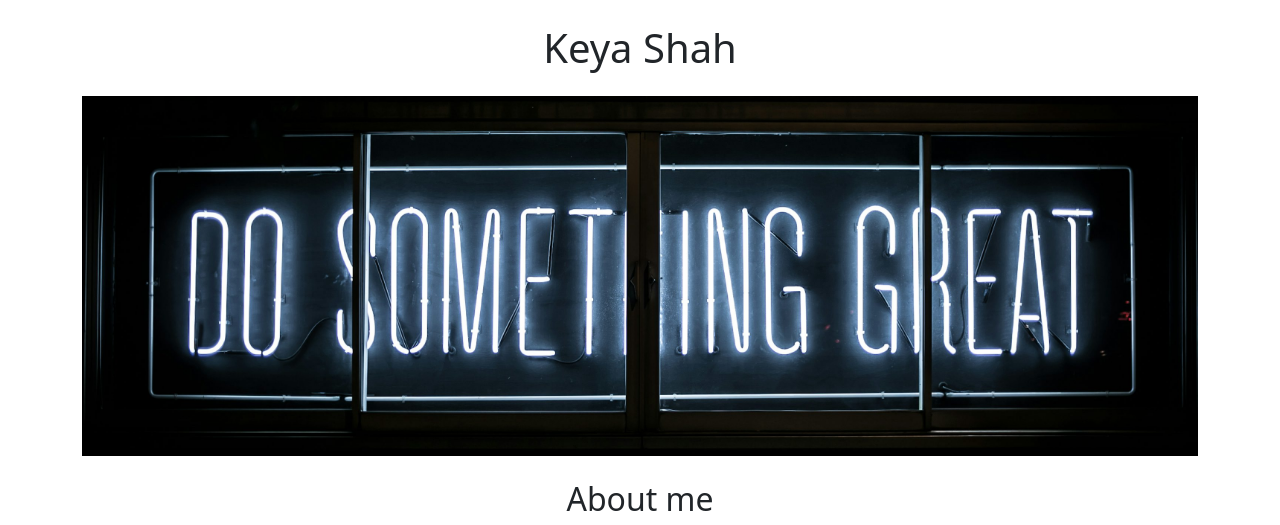
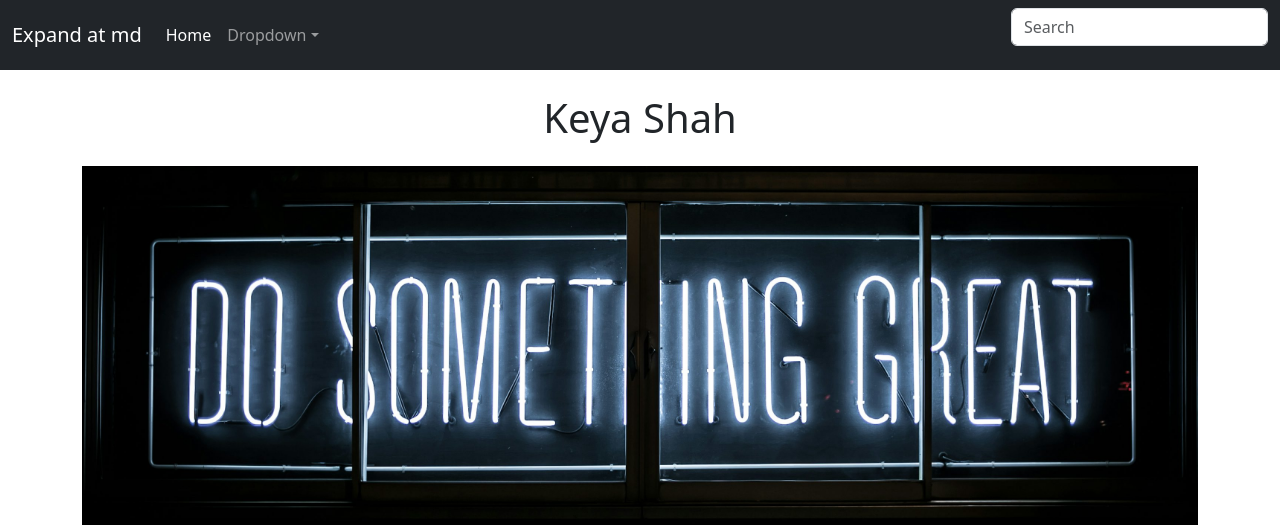
Before and after one commit to thekeya/Flask, a Flask app: page / in a window 1280 px wide. Shown: the top 525 px of the page. Run offline with Flask 3, Linux system fonts and the light colour scheme.

Commit message:
added nav bar

```diff
--- a/templates/home.html
+++ b/templates/home.html
@@ -16,6 +16,7 @@
 
 
 <body>
+    {% include 'nav.html' %}
     <div class="container">
     <h1 class="text-center mt-2 mt-4 mb-4"> Keya Shah</h1>
     <img class="img-fluid" id="image" src="static\do.jpeg"  >
--- /dev/null
+++ b/templates/nav.html
@@ -0,0 +1,28 @@
+
+        <nav class="navbar navbar-expand-md navbar-dark bg-dark" aria-label="Fourth navbar example">
+            <div class="container-fluid">
+              <a class="navbar-brand" href="#">Expand at md</a>
+              <button class="navbar-toggler" type="button" data-bs-toggle="collapse" data-bs-target="#navbarsExample04" aria-controls="navbarsExample04" aria-expanded="false" aria-label="Toggle navigation">
+                <span class="navbar-toggler-icon"></span>
+              </button>
+
+              <div class="collapse navbar-collapse" id="navbarsExample04">
+                <ul class="navbar-nav me-auto mb-2 mb-md-0">
+                  <li class="nav-item">
+                    <a class="nav-link active" aria-current="page" href="#">Home</a>
+            </li>
+                  <li class="nav-item dropdown">
+                    <a class="nav-link dropdown-toggle" href="#" data-bs-toggle="dropdown" aria-expanded="false">Dropdown</a>
+                    <ul class="dropdown-menu">
+                      <li><a class="dropdown-item" href="#">Action</a></li>
+                      <li><a class="dropdown-item" href="#">Another action</a></li>
+                      <li><a class="dropdown-item" href="#">Something else here</a></li>
+                    </ul>
+                  </li>
+                </ul>
+                <form role="search">
+                  <input class="form-control" type="search" placeholder="Search" aria-label="Search">
+                </form>
+              </div>
+            </div>
+          </nav>
```
Also changed, not shown: templates/result.html (deleted, +0 -7 lines), test.py (added, +32 -0 lines).
